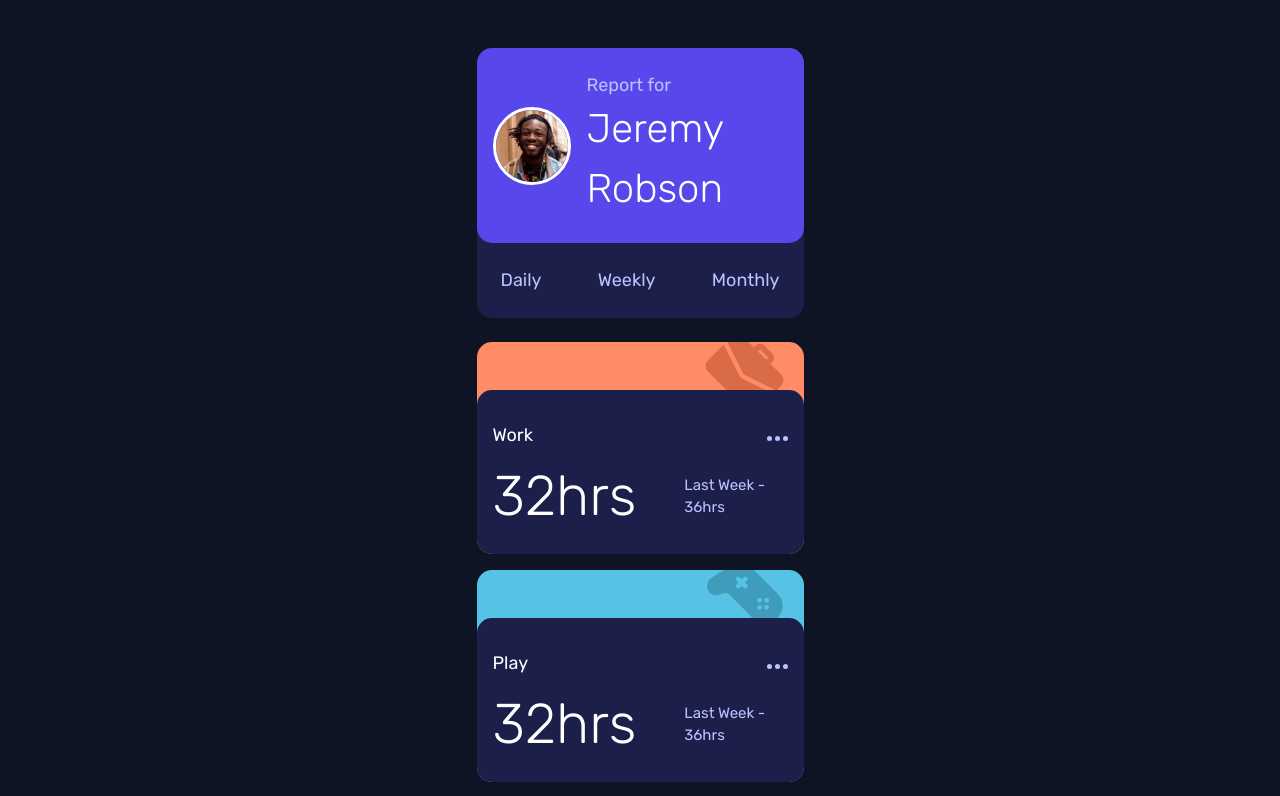
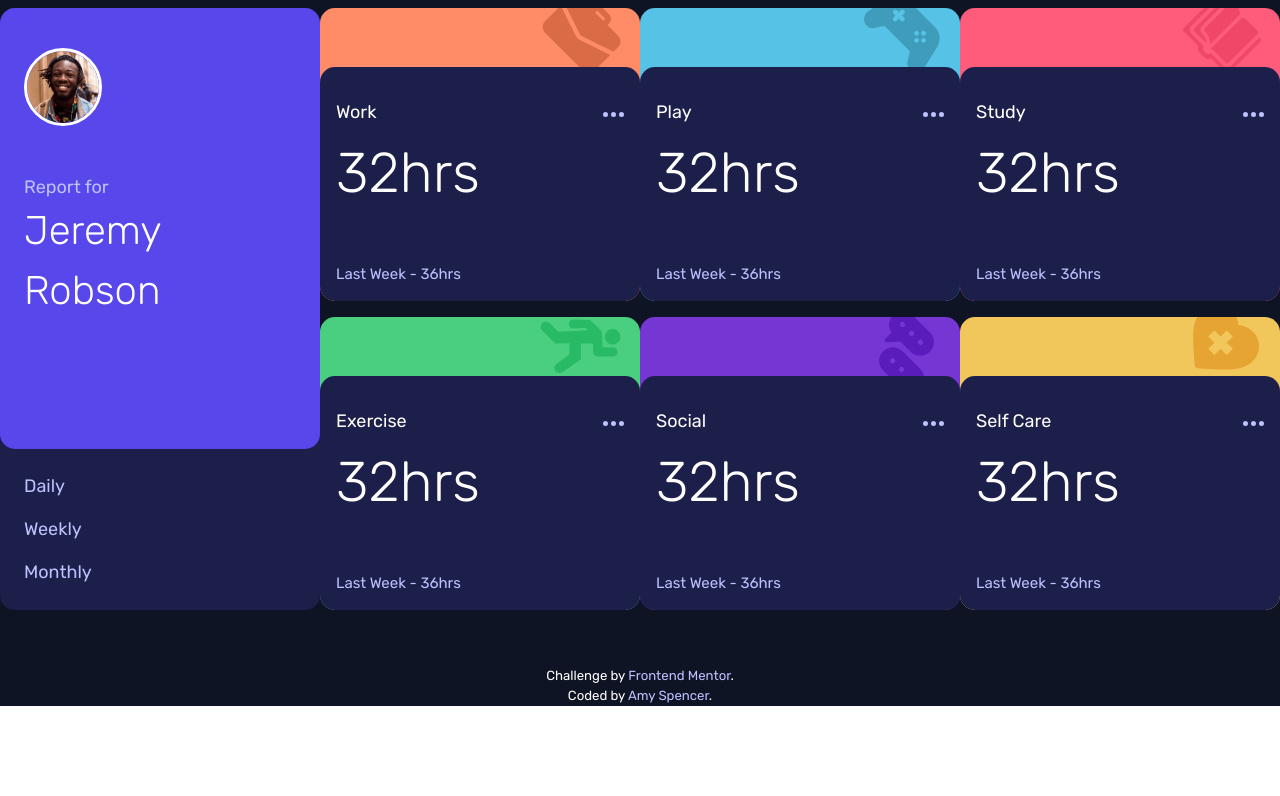
Before and after one commit to amyspencerproject/time-tracking-dashboard-vite, a React (Vite) app: page / in a window 1280 px wide. Shown: the top 796 px of the page. Built offline with nearby package versions, Linux system fonts and the light colour scheme.

Commit message:
Style desktop view

```diff
--- a/src/index.css
+++ b/src/index.css
@@ -303,6 +303,24 @@ footer a {
 
 /* desktop change at 960px */
 @media screen and (min-width: 60rem) {
+  main {
+    grid-template-columns: repeat(4, 1fr);
+    grid-template-rows: 1fr 1fr;
+  }
+  .profile-card {
+    grid-column: 1 / 2;
+    grid-row: 1 / -1;
+    margin-top: 0.5rem;
+    margin-bottom: 0.5rem;
+  }
+
+  .profile {
+    flex-direction: column;
+    /* padding-bottom: 10rem; */
+    align-items: start;
+    padding: 1.5rem 1.5rem 8rem 1.5rem;
+  }
+
   .total-hours {
     font-size: 3.5rem;
   }
@@ -310,9 +328,25 @@ footer a {
   .profile img {
     width: 4.875rem;
     height: 4.875rem;
+    margin: 1rem 0;
   }
 
   .profile h1 {
     font-size: 2.5rem;
   }
+
+  .profile-text {
+    margin-top: 2rem;
+  }
+
+  .report-card {
+    display: flex;
+    flex-flow: column wrap;
+    justify-content: end;
+  }
+
+  .flex-wrapper {
+    flex-direction: column;
+    align-items: start;
+  }
 }
```
